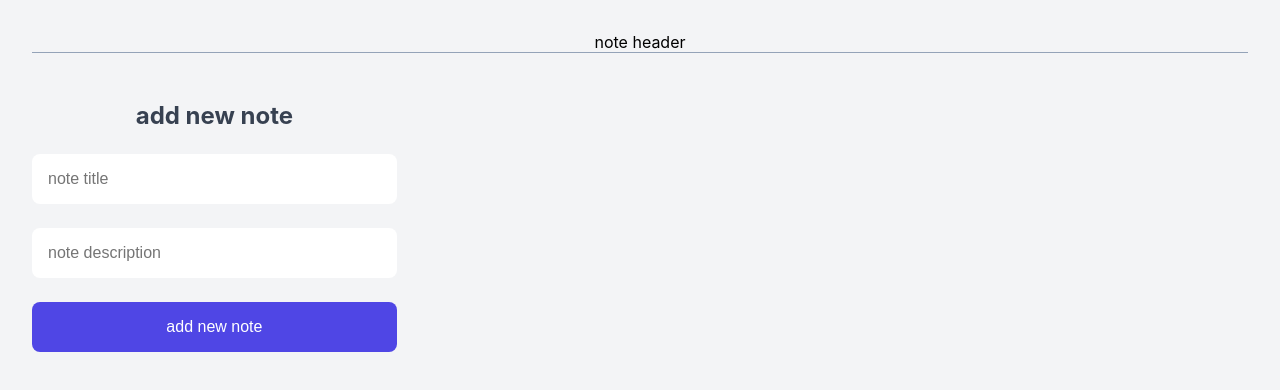
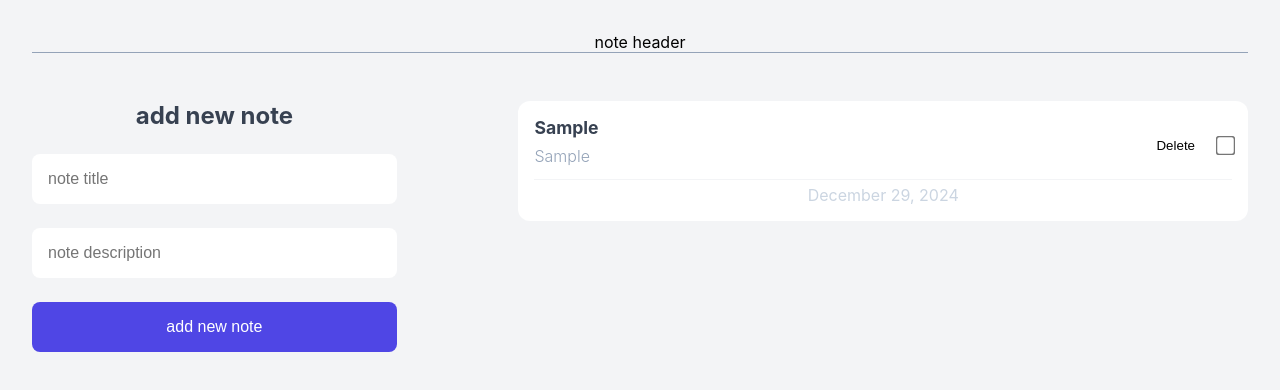
Before and after one commit to mreza-slt/Note-App, a React (Vite) app: page / in a window 1280 px wide. Both pictures are taken after typing "Sample", "Sample" into the empty fields and a click on the button "add new note". Shown: the top 390 px of the page. Built offline with nearby package versions, Linux system fonts and the light colour scheme.

Commit message:
feature: delete note in note list

```diff
--- a/src/App.jsx
+++ b/src/App.jsx
@@ -9,12 +9,19 @@ function App() {
     setNotes((prevNotes) => [...prevNotes, newNote]);
   };
 
+  const handleDeleteNote = (id) => {
+    setNotes((prevNotes) => prevNotes.filter((n) => n.id !== id));
+  };
+
+
+
   return (
     <div className="container">
       <div className="note-header">note header</div>
       <div className="note-app">
         <AddNewNote onAddNote={handleNote} />
         <div className="note-container">
+          <NoteList notes={notes} onDelete={handleDeleteNote} />
         </div>
       </div>
     </div>
--- /dev/null
+++ b/src/components/NoteList.jsx
@@ -0,0 +1,36 @@
+function NoteList({ notes ,onDelete}) {
+  return (
+    <div className="note-list">
+      {notes.map((note) => (
+        <NoteItem key={note.id} note={note} onDelete={onDelete} />
+      ))}
+    </div>
+  );
+}
+
+export default NoteList;
+
+function NoteItem({ note, onDelete }) {
+  const options = {
+    year: "numeric",
+    month: "long",
+    day: "numeric",
+  };
+  return (
+    <div className="note-item">
+      <div className="note-item__header">
+        <div>
+          <p className="title">{note.title}</p>
+          <p className="desc">{note.description}</p>
+        </div>
+        <div className="actions">
+          <button onClick={()=>onDelete(note.id)}>Delete</button>
+          <input type="checkbox" name="" id="" />
+        </div>
+      </div>
+      <div className="note-item__footer">
+        {new Date(note.createdAt).toLocaleDateString("en-US", options)}
+      </div>
+    </div>
+  );
+}
```
